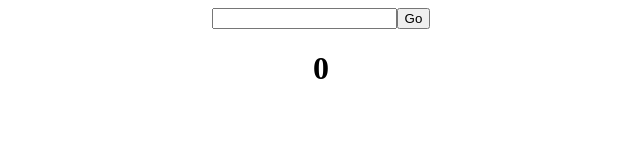
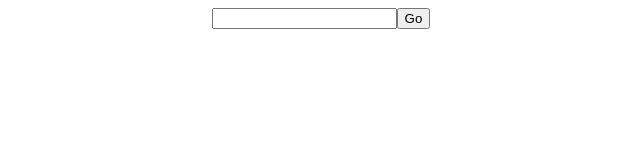
Before and after one commit to leoarthurwall/Recipe-App, a React (Create React App) app: page / in a window 1280 px wide. Shown: the top 160 px of the page, without its empty margins (319-959 px from the left). Built offline with nearby package versions, Linux system fonts and the light colour scheme.

Commit message:
cleared file ready for project. need batter internet connection firstly.

```diff
--- a/src/App.tsx
+++ b/src/App.tsx
@@ -2,27 +2,17 @@ import { useState, useEffect } from "react";
 import "./App.css";
 
 const App: React.FC = () => {
-  const [count, setCount] = useState(0);
 
-  const handleClick = () => {
-    setCount(count + 1);
-  };
-
-  const handleSubmit = (e: React.SyntheticEvent) => {
-    e.preventDefault()
-  }
 
   useEffect(() => {
-    console.log("Effect has been run");
   },[]);
 
   return (
     <div className="App">
-      <form onSubmit={handleSubmit}>
+      <form >
         <input type="text" />
         <button type="submit">Go</button>
       </form>
-      <h1 onClick={handleClick}> {count}</h1>
     </div>
   );
 };
```
